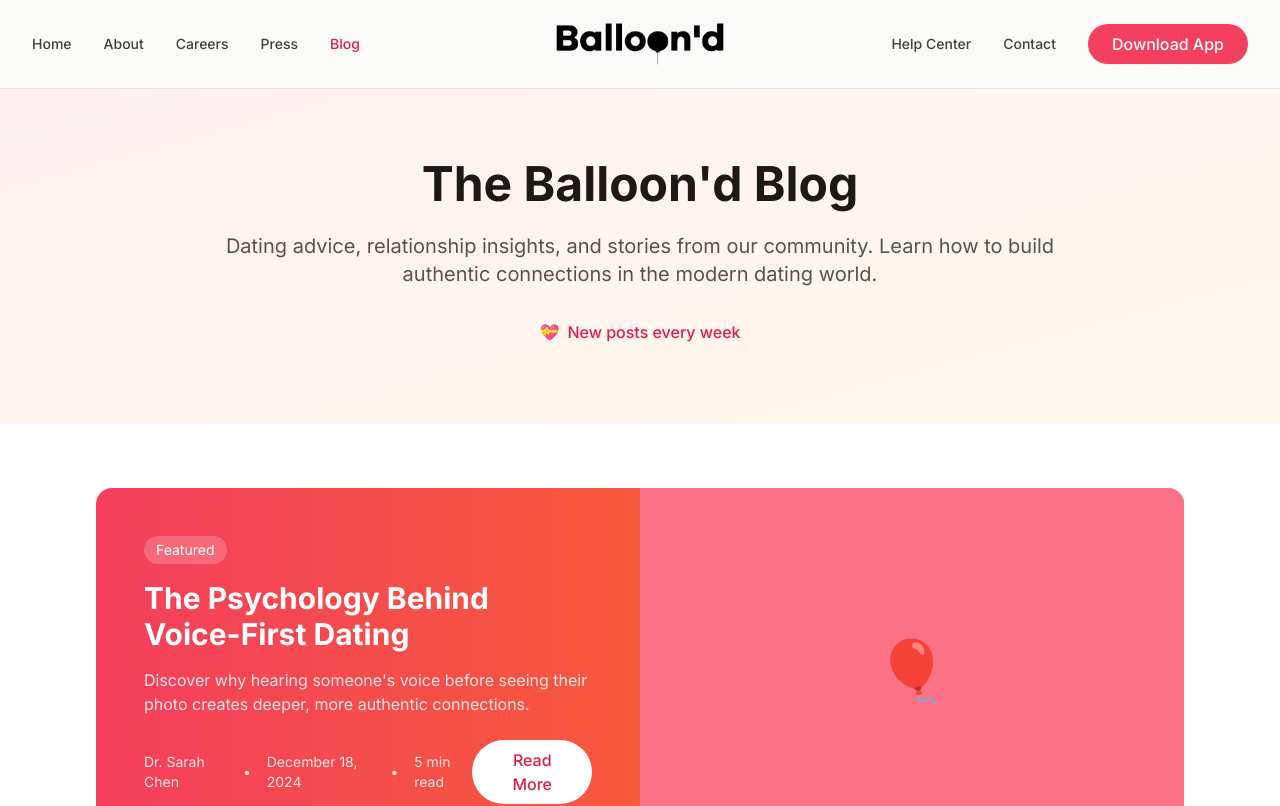
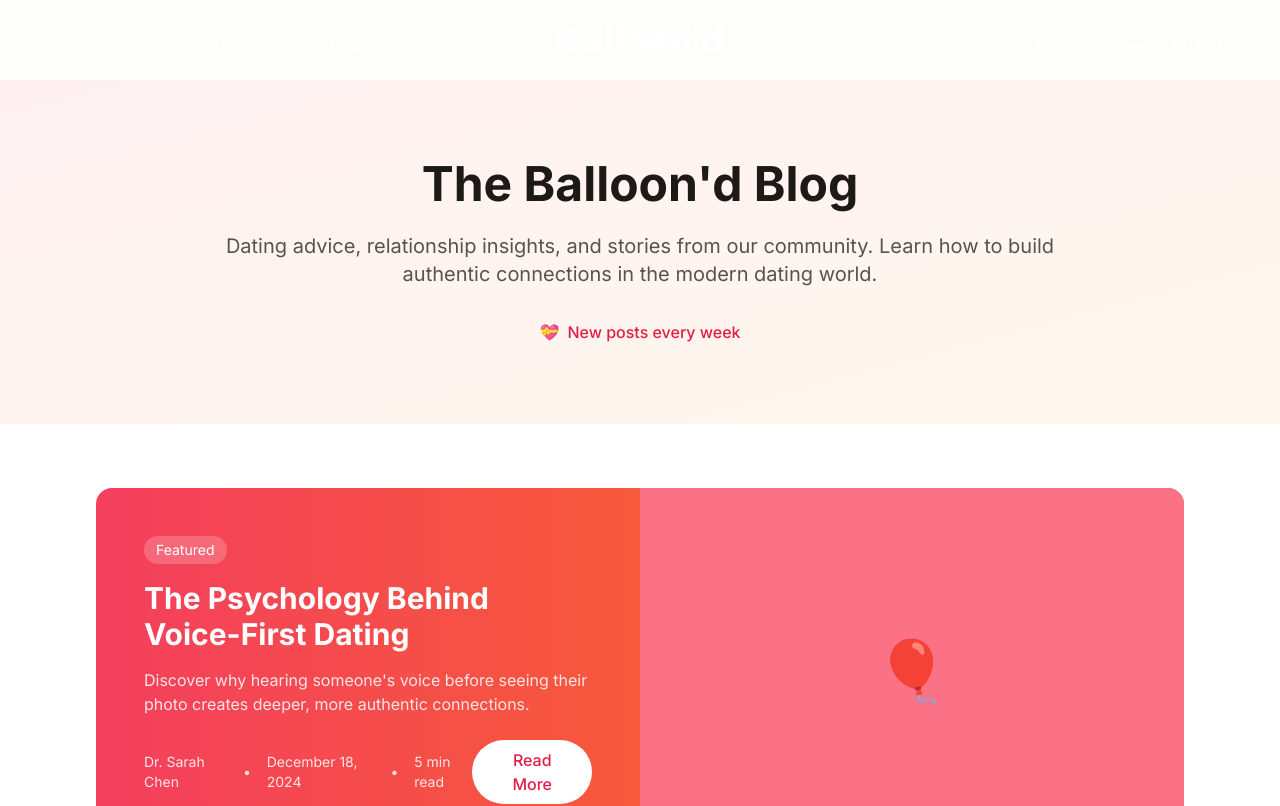
Before and after one commit to balloondhq/balloond-website, a Next.js app: page /blog in a window 1280 px wide. Shown: the top 806 px of the page. Built offline with nearby package versions, Linux system fonts and the light colour scheme.

Commit message:
Update Header.tsx

```diff
--- a/components/Header.tsx
+++ b/components/Header.tsx
@@ -1,11 +1,22 @@
 // components/Header.tsx
-import { useState } from 'react';
+import { useState, useEffect } from 'react';
 import Link from 'next/link';
 import { useRouter } from 'next/router';
 
 const Header = () => {
   const [isMenuOpen, setIsMenuOpen] = useState(false);
+  const [isScrolled, setIsScrolled] = useState(false);
   const router = useRouter();
+
+  // Handle scroll effect
+  useEffect(() => {
+    const handleScroll = () => {
+      setIsScrolled(window.scrollY > 50);
+    };
+
+    window.addEventListener('scroll', handleScroll);
+    return () => window.removeEventListener('scroll', handleScroll);
+  }, []);
 
   const navigation = [
     { name: 'Home', href: '/' },
@@ -21,9 +32,14 @@
   ];
 
   return (
-    <header className="fixed top-0 left-0 right-0 z-50 bg-stone-50 border-b border-stone-200 backdrop-blur-sm">
+    <header
+      className={`fixed top-0 left-0 right-0 z-50 transition-all duration-300 ${
+        isScrolled
+          ? 'bg-stone-50 border-b border-stone-200 backdrop-blur-sm'
+          : 'bg-transparent'
+      }`}
+    >
       <div className="max-w-7xl mx-auto px-4 sm:px-6 lg:px-8">
-        {/* Adjusted padding to 1.5rem as requested */}
         <div className="flex justify-between items-center py-6">
           {/* Left side - Navigation links */}
           <nav className="hidden md:flex items-center space-x-8">
@@ -31,8 +47,10 @@
               <Link
                 key={item.name}
                 href={item.href}
-                className={`text-sm font-medium transition-colors hover:text-rose-600 ${
-                  router.pathname === item.href ? 'text-rose-600' : 'text-stone-700'
+                className={`text-sm font-medium transition-all duration-300 ${
+                  router.pathname === item.href
+                    ? (isScrolled ? 'text-rose-600' : 'text-white')
+                    : (isScrolled ? 'text-stone-700 hover:text-rose-600' : 'text-white hover:text-rose-200')
                 }`}
               >
                 {item.name}
@@ -45,7 +63,9 @@
             <img
               src="/logo.svg"
               alt="Balloon'd Logo"
-              className="h-10 w-auto transform scale-[4.25] origin-center"
+              className={`h-10 w-auto transform scale-[4.25] origin-center transition-all duration-300 ${
+                isScrolled ? '' : 'brightness-0 invert'
+              }`}
               style={{
                 transform: 'scale(4.25)',
                 transformOrigin: 'center'
@@ -59,28 +79,38 @@
               <Link
                 key={item.name}
                 href={item.href}
-                className={`text-sm font-medium transition-colors hover:text-rose-600 ${
-                  router.pathname === item.href ? 'text-rose-600' : 'text-stone-700'
+                className={`text-sm font-medium transition-all duration-300 ${
+                  router.pathname === item.href
+                    ? (isScrolled ? 'text-rose-600' : 'text-white')
+                    : (isScrolled ? 'text-stone-700 hover:text-rose-600' : 'text-white hover:text-rose-200')
                 }`}
               >
                 {item.name}
               </Link>
             ))}
-            {/* Download button now visible on the far right */}
-            <button className="bg-rose-500 hover:bg-rose-600 text-white px-6 py-2 rounded-full font-medium transition-colors">
+            {/* Download button */}
+            <button
+              className={`px-6 py-2 rounded-full font-medium transition-all duration-300 ${
+                isScrolled
+                  ? 'bg-rose-500 hover:bg-rose-600 text-white'
+                  : 'bg-white/20 backdrop-blur-sm hover:bg-white/30 text-white border border-white/30'
+              }`}
+            >
               Download App
             </button>
           </div>
 
           {/* Mobile layout - Logo centered, burger menu on right */}
           <div className="md:hidden flex items-center justify-between w-full">
-            {/* Mobile logo - centered with original size */}
+            {/* Mobile logo - centered */}
             <div className="flex-grow flex justify-center">
               <Link href="/" className="flex-shrink-0 flex items-center">
                 <img
                   src="/logo.svg"
                   alt="Balloon'd Logo"
-                  className="h-10 w-auto transform scale-[4.25] origin-center"
+                  className={`h-10 w-auto transform scale-[4.25] origin-center transition-all duration-300 ${
+                    isScrolled ? '' : 'brightness-0 invert'
+                  }`}
                   style={{
                     transform: 'scale(4.25)',
                     transformOrigin: 'center'
@@ -91,7 +121,11 @@
 
             {/* Mobile menu button on the right */}
             <button
-              className="inline-flex items-center justify-center p-2 rounded-md text-stone-700 hover:text-stone-900 hover:bg-stone-100"
+              className={`inline-flex items-center justify-center p-2 rounded-md transition-all duration-300 ${
+                isScrolled
+                  ? 'text-stone-700 hover:text-stone-900 hover:bg-stone-100'
+                  : 'text-white hover:text-rose-200 hover:bg-white/10'
+              }`}
               onClick={() => setIsMenuOpen(!isMenuOpen)}
             >
               <svg
@@ -122,14 +156,22 @@
 
         {/* Mobile menu */}
         {isMenuOpen && (
-          <div className="md:hidden border-t border-stone-200 py-4">
+          <div
+            className={`md:hidden py-4 transition-all duration-300 ${
+              isScrolled
+                ? 'border-t border-stone-200 bg-stone-50'
+                : 'bg-black/20 backdrop-blur-sm border-t border-white/20'
+            }`}
+          >
             <div className="flex flex-col space-y-4">
               {navigation.map((item) => (
                 <Link
                   key={item.name}
                   href={item.href}
-                  className={`text-base font-medium transition-colors hover:text-rose-600 ${
-                    router.pathname === item.href ? 'text-rose-600' : 'text-stone-700'
+                  className={`text-base font-medium transition-all duration-300 ${
+                    router.pathname === item.href
+                      ? (isScrolled ? 'text-rose-600' : 'text-white')
+                      : (isScrolled ? 'text-stone-700 hover:text-rose-600' : 'text-white hover:text-rose-200')
                   }`}
                   onClick={() => setIsMenuOpen(false)}
                 >
@@ -140,15 +182,23 @@
                 <Link
                   key={item.name}
                   href={item.href}
-                  className={`text-base font-medium transition-colors hover:text-rose-600 ${
-                    router.pathname === item.href ? 'text-rose-600' : 'text-stone-700'
+                  className={`text-base font-medium transition-all duration-300 ${
+                    router.pathname === item.href
+                      ? (isScrolled ? 'text-rose-600' : 'text-white')
+                      : (isScrolled ? 'text-stone-700 hover:text-rose-600' : 'text-white hover:text-rose-200')
                   }`}
                   onClick={() => setIsMenuOpen(false)}
                 >
                   {item.name}
                 </Link>
               ))}
-              <button className="bg-rose-500 hover:bg-rose-600 text-white px-6 py-2 rounded-full font-medium transition-colors">
+              <button
+                className={`px-6 py-2 rounded-full font-medium transition-all duration-300 ${
+                  isScrolled
+                    ? 'bg-rose-500 hover:bg-rose-600 text-white'
+                    : 'bg-white/20 backdrop-blur-sm hover:bg-white/30 text-white border border-white/30'
+                }`}
+              >
                 Download App
               </button>
             </div>
```
